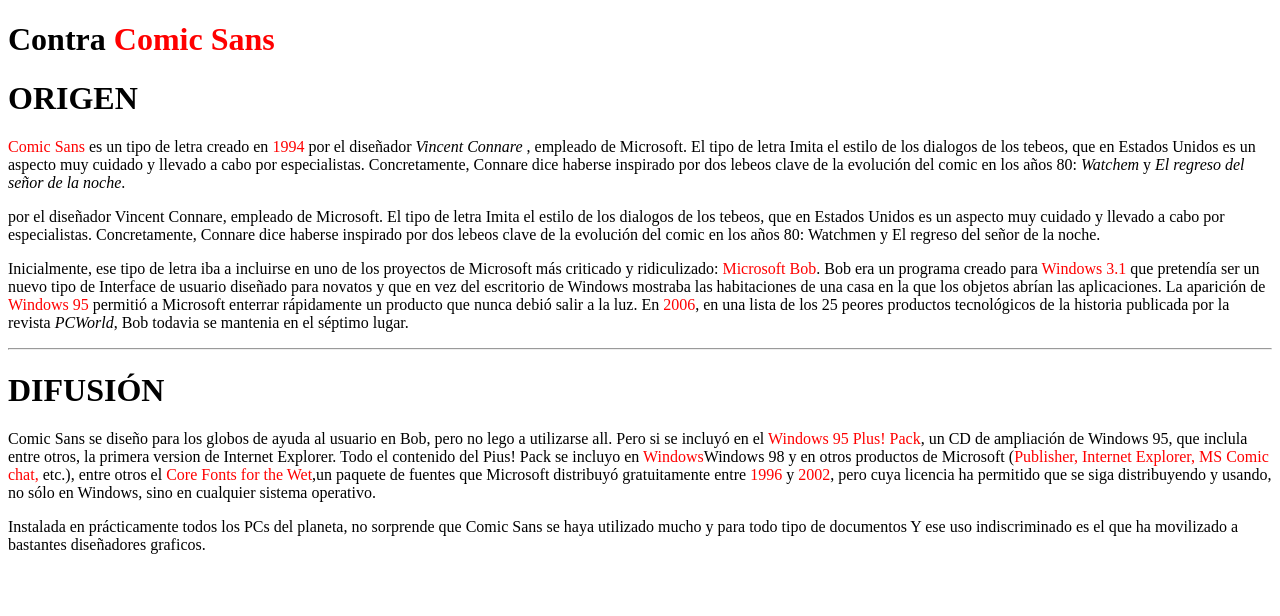
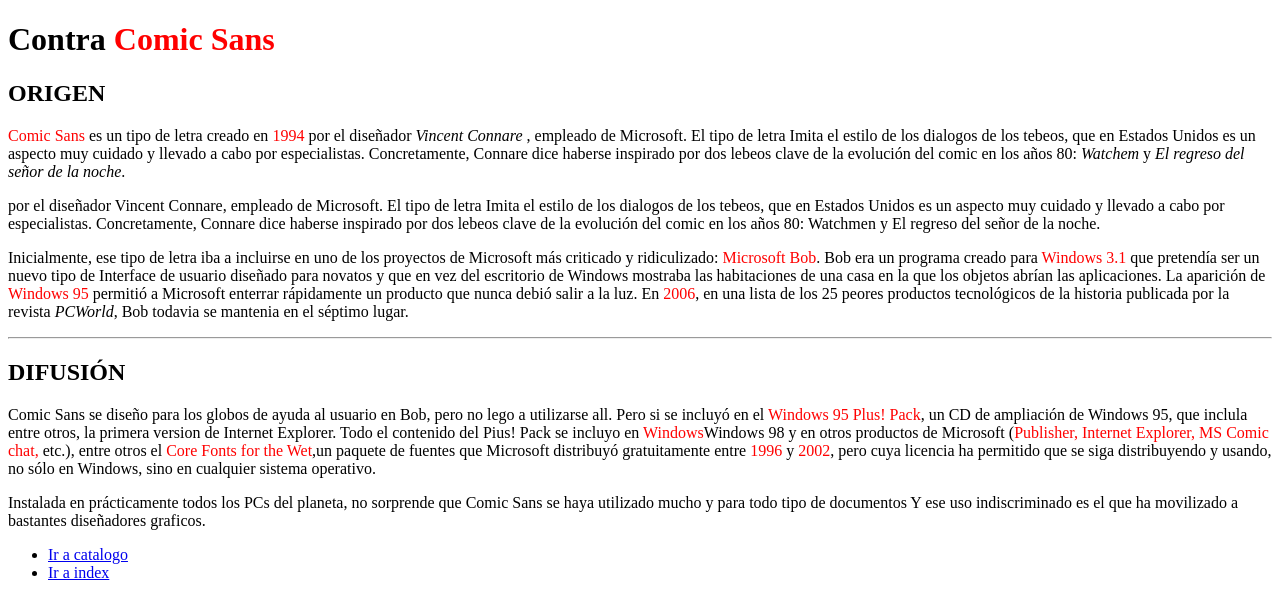
Before and after one commit to Danielito12345/tallersemana2, a plain HTML site: page ensayo.html in a window 1280 px wide. Drawn offline with Linux system fonts and the light colour scheme.

Commit message:
proyecto

```diff
--- a/ensayo.html
+++ b/ensayo.html
@@ -4,16 +4,42 @@
     <meta charset="UTF-8">
     <meta name="viewport" content="width=device-width, initial-scale=1.0">
     <title>Document</title>
-    <h1><strong>Contra </strong><span style="color:red"> Comic Sans</span></h1>
+
 </head>
 <body>
-    <h1><strong>ORIGEN</strong></h1>
+    <header>
+        <h1><strong>Contra </strong><span style="color:red"> Comic Sans</span></h1>
+    </header>
+
+    <main>
+        <section>
+            <h2><strong>ORIGEN</strong></h2>
             <p><span style="color:red">Comic Sans</span> es un tipo de letra creado en <span style="color:red">1994</span> por el diseñador <em>Vincent Connare </em>, empleado de Microsoft. El tipo de letra Imita el estilo de los dialogos de los tebeos, que en Estados Unidos es un aspecto muy cuidado y llevado a cabo por especialistas. Concretamente, Connare dice haberse inspirado por dos lebeos clave de la evolución del comic en los años 80: <em>Watchem</em> y <em>El regreso del señor de la noche</em>.</p>
             por el diseñador Vincent Connare, empleado de Microsoft. El tipo de letra Imita el estilo de los dialogos de los tebeos, que en Estados Unidos es un aspecto muy cuidado y llevado a cabo por especialistas. Concretamente, Connare dice haberse inspirado por dos lebeos clave de la evolución del comic en los años 80: Watchmen y El regreso del señor de la noche.</p>
             <p>Inicialmente, ese tipo de letra iba a incluirse en uno de los proyectos de Microsoft más criticado y ridiculizado: <span style="color:red">Microsoft Bob</span>. Bob era un programa creado para <span style="color:red">Windows 3.1</span> que pretendía ser un nuevo tipo de Interface de usuario diseñado para novatos y que en vez del escritorio de Windows mostraba las habitaciones de una casa en la que los objetos abrían las aplicaciones. La aparición de <span style="color:red">Windows 95</span> permitió a Microsoft enterrar rápidamente un producto que nunca debió salir a la luz. En <span style="color:red">2006</span>, en una lista de los 25 peores productos tecnológicos de la historia publicada por la revista <em>PCWorld</em>, Bob todavia se mantenia en el séptimo lugar.</p>
+        </section>
+
         <hr>
-    <h1><strong>DIFUSIÓN</strong></h1>
+
+        <section>
+            <h2><strong>DIFUSIÓN</strong></h2>
             <p>Comic Sans se diseño para los globos de ayuda al usuario en Bob, pero no lego a utilizarse all. Pero si se incluyó en el <span style="color:red">Windows 95 Plus! Pack</span>, un CD de ampliación de Windows 95, que inclula entre otros, la primera version de Internet Explorer. Todo el contenido del Pius! Pack se incluyo en <span style="color:red">Windows</span>Windows 98 y en otros productos de Microsoft (<span style="color:red">Publisher, Internet Explorer, MS Comic chat,</span> etc.), entre otros el  <span style="color:red">Core Fonts for the Wet</span>,un paquete de fuentes que Microsoft distribuyó gratuitamente entre <span style="color:red">1996</span> y <span style="color:red">2002</span>, pero cuya licencia ha permitido que se siga distribuyendo y usando, no sólo en Windows, sino en cualquier sistema operativo.</p>
             <p>Instalada en prácticamente todos los PCs del planeta, no sorprende que Comic Sans se haya utilizado mucho y para todo tipo de documentos Y ese uso indiscriminado es el que ha movilizado a bastantes diseñadores graficos.</p>
+        </section>
+
+    </main>
+
+    <footer>
+        <nav>
+            <ul>
+                <li>
+                    <a href="./catalogo.html"> Ir a catalogo</a>
+                </li>
+                <li>
+                    <a href="index.html"> Ir a index</a>
+                </li>
+            </ul>
+        </nav>
+    </footer>
 </body>
 </html>
```
Also changed, not shown: catalogo.html (+19 -1 lines), index.html (+23 -5 lines). Lines whose indentation alone changed are shown as unchanged.
